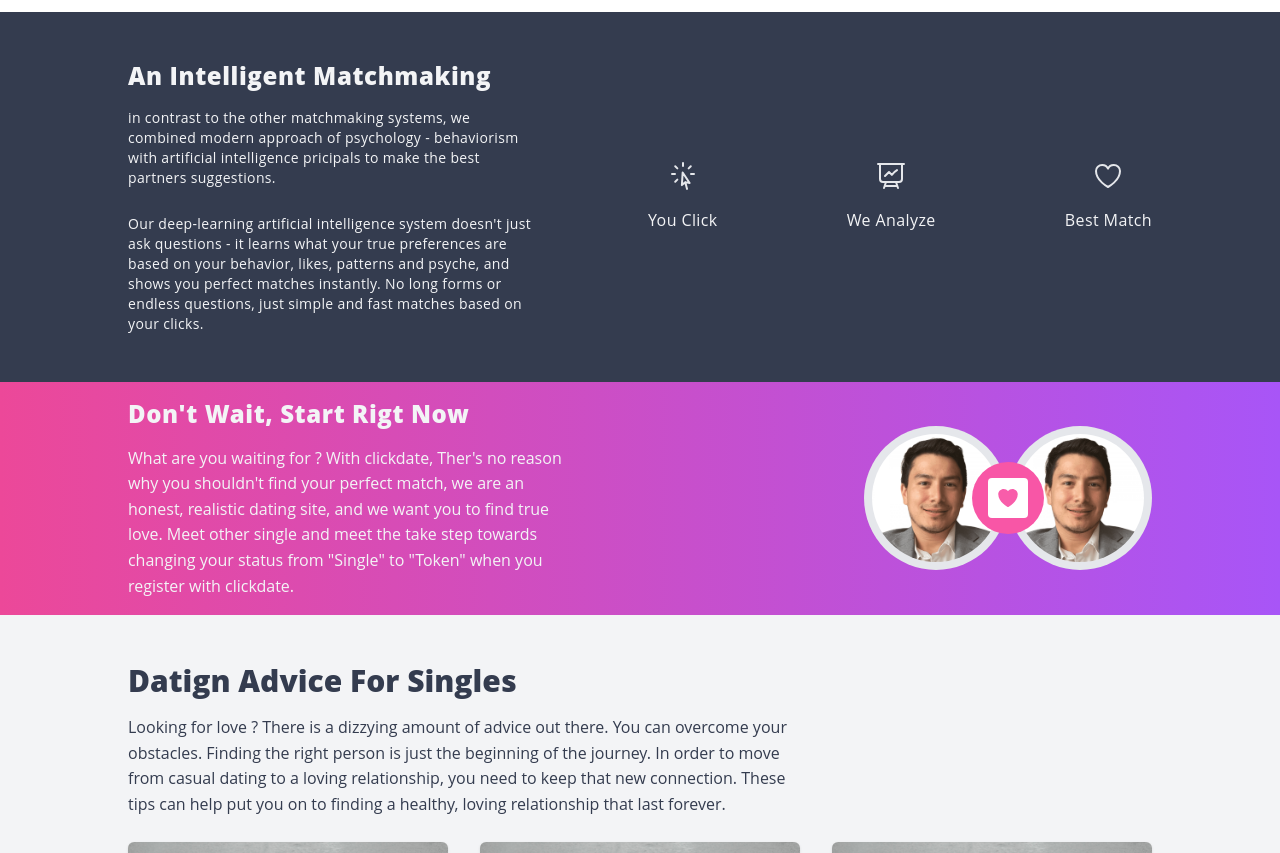
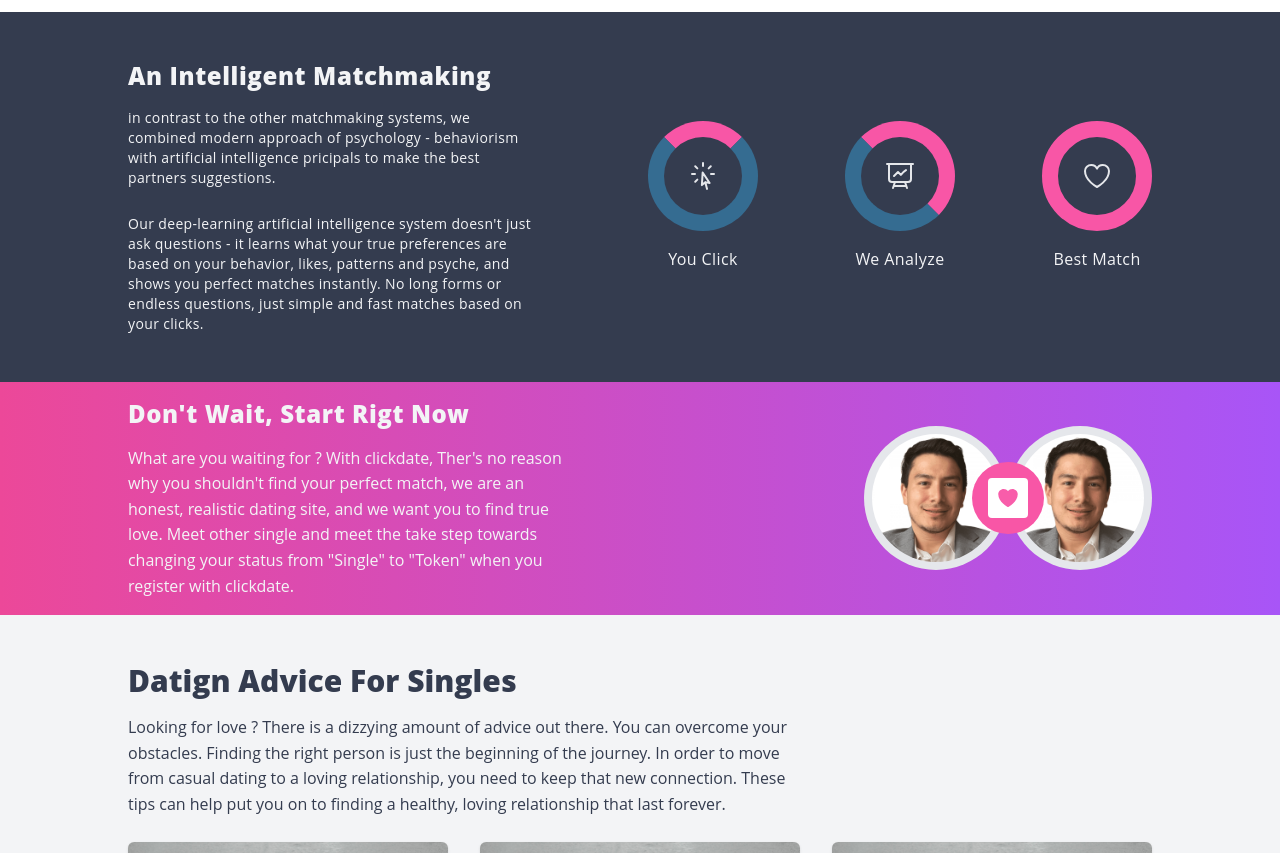
Before and after one commit to abdelrany/Dating-web-App, a Next.js app in the folder front-end/: page / in a window 1280 px wide. Shown: the part 1560-2413 px from the top of the page. Built offline with nearby package versions, Linux system fonts and the light colour scheme.

Commit message:
feat: added styles of circles in features section

```diff
--- a/front-end/styles/globals.css
+++ b/front-end/styles/globals.css
@@ -43,3 +43,25 @@ body {
   line-height: 1.6;
   min-height: 100vh;
 }
+
+/* animated circles */
+.loader-cirle {
+  border: 16px solid #356c91;
+  border-radius: 50%;
+  /* border-color: linear-gradient(#f856a6, #6b81f9); */
+  width: 110px;
+  height: 110px;
+  /* animation: spin 2s linear infinite; */
+  position: relative;
+}
+.loader-cirle-one {
+  border-top: 16px solid #f856a6;
+}
+.loader-cirle-two {
+  border-top: 16px solid #f856a6;
+  border-right: 16px solid #f856a6;
+}
+.loader-cirle-three {
+  border: 16px solid #f856a6;
+  transition: all 300ms linear;
+}
```
